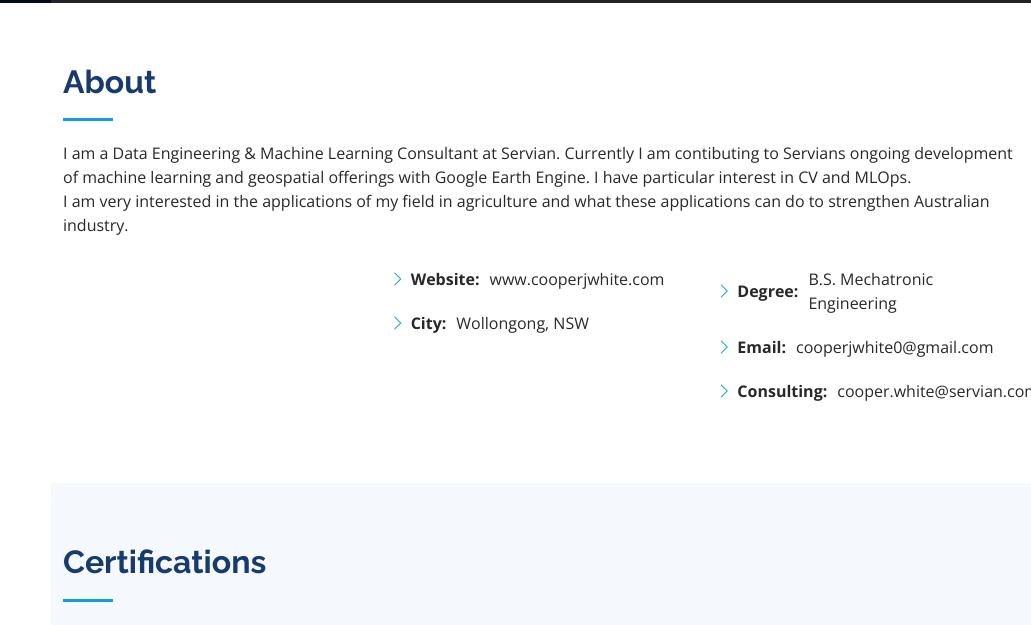
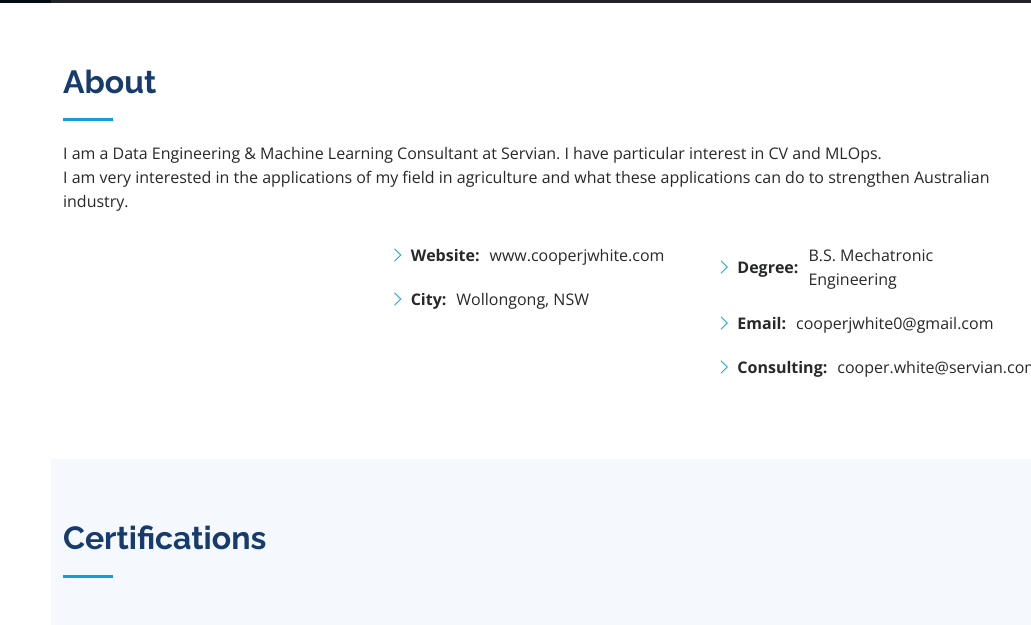
Before and after one commit to coopawhite/CloudResumeChallenge-FrontEnd, a plain HTML site: page index.html in a window 1280 px wide. Shown: the part 797-1422 px from the top of the page, without its empty margins (249-1280 px from the left). Drawn offline with nearby package versions, Linux system fonts and the light colour scheme; no server answers.

Commit message:
change about

```diff
--- a/index.html
+++ b/index.html
@@ -101,8 +101,7 @@
 
         <div class="section-title">
           <h2>About</h2>
-          <p>I am a Data Engineering & Machine Learning Consultant at Servian. Currently I am contibuting to Servians
-            ongoing development of machine learning and geospatial offerings with Google Earth Engine. I have particular
+          <p>I am a Data Engineering & Machine Learning Consultant at Servian. I have particular
             interest in CV and MLOps. <br>
             I am very interested in the applications of my field in agriculture and what these applications can do to
             strengthen Australian industry.</p>
```
